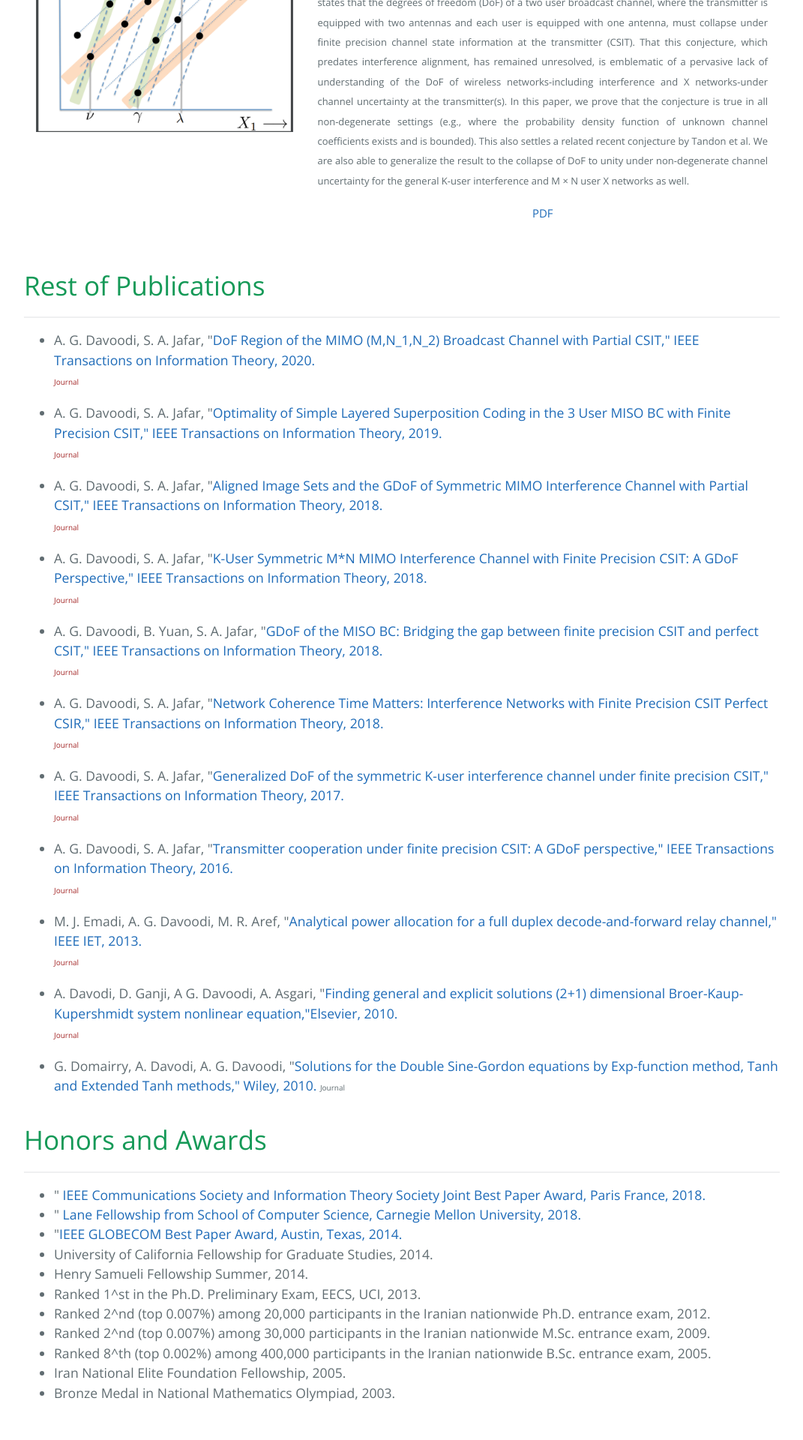
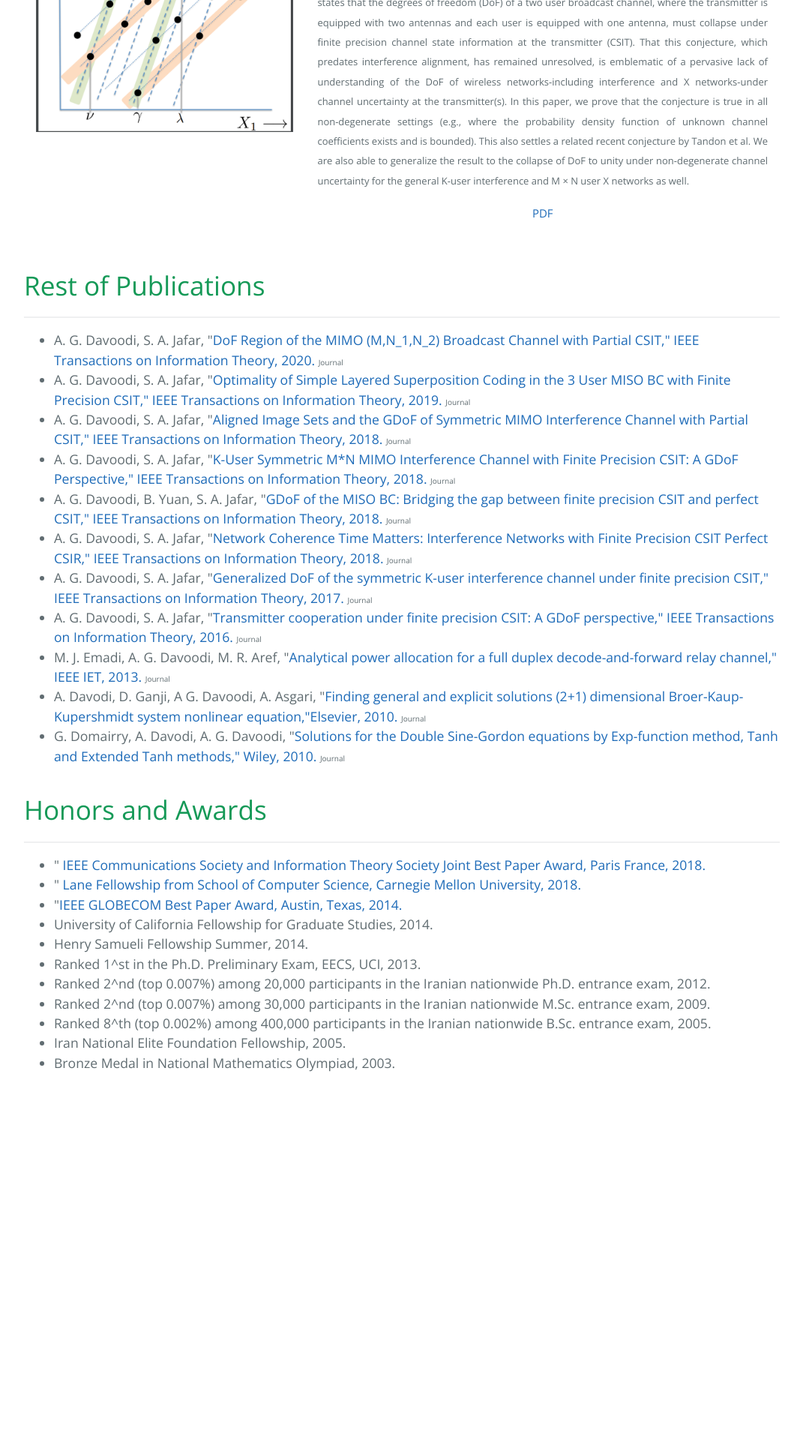
Before and after one commit to arashgholami/arashgholami.github.io, a Jekyll site: the page built from index.md, in a window 1280 px wide. Shown: the part 2347-4267 px from the top of the page at 75% size, without its empty margins (104-1175 px from the left). Built offline with Jekyll 4.4.1, drawn with Linux system fonts in a browser that asks for light colours; after the commit the page ends 3827 px from its top, so only the background shows below that.

Commit message:
Update index.md

```diff
--- a/index.md
+++ b/index.md
@@ -131,16 +131,16 @@ of having the same hash is higher. </font><br>
 * * *
 
 <ul>
-  <li>A. G. Davoodi, S. A. Jafar, "<a href="https://ieeexplore.ieee.org/abstract/document/8849793">DoF Region of the MIMO (M,N_1,N_2) Broadcast Channel with Partial CSIT," IEEE Transactions on Information Theory, 2020. <p style="color:Brown;"> <font style="font-size:10px"> Journal</font></p></a>  </li>
-  <li>A. G. Davoodi, S. A. Jafar, "<a href="https://ieeexplore.ieee.org/abstract/document/8756112">Optimality of Simple Layered Superposition Coding in the 3 User MISO BC with Finite Precision CSIT," IEEE Transactions on Information Theory, 2019. <p style="color:Brown;"> <font style="font-size:10px"> Journal</font></p></a></li>
-  <li>A. G. Davoodi, S. A. Jafar, "<a href="https://ieeexplore.ieee.org/abstract/document/8478408">Aligned Image Sets and the GDoF of Symmetric MIMO Interference Channel with Partial CSIT," IEEE Transactions on Information Theory, 2018. <p style="color:Brown;"> <font style="font-size:10px"> Journal</font></p></a></li>
-     <li>A. G. Davoodi, S. A. Jafar, "<a href="https://ieeexplore.ieee.org/abstract/document/8409477">K-User Symmetric M*N MIMO Interference Channel with Finite Precision CSIT: A GDoF Perspective," IEEE Transactions on Information Theory, 2018. <p style="color:Brown;"> <font style="font-size:10px"> Journal</font></p></a></li>
-     <li>A. G. Davoodi, B. Yuan, S. A. Jafar, "<a href="http://ieeexplore.ieee.org/stamp/stamp.jsp?arnumber=7541508&tag=1">GDoF of the MISO BC: Bridging the gap between finite precision CSIT and perfect CSIT," IEEE Transactions on Information Theory, 2018. <p style="color:Brown;"> <font style="font-size:10px"> Journal</font></p></a></li>
-     <li>A. G. Davoodi, S. A. Jafar, "<a href="https://ieeexplore.ieee.org/abstract/document/8360458">Network Coherence Time Matters: Interference Networks with Finite Precision CSIT Perfect CSIR," IEEE Transactions on Information Theory, 2018. <p style="color:Brown;"> <font style="font-size:10px"> Journal</font></p></a></li>
-   <li>A. G. Davoodi, S. A. Jafar, "<a href="https://ieeexplore.ieee.org/abstract/document/7541510">Generalized DoF of the symmetric K-user interference channel under finite precision CSIT," IEEE Transactions on Information Theory, 2017. <p style="color:Brown;"> <font style="font-size:10px"> Journal</font></p></a></li>
-      <li>A. G. Davoodi, S. A. Jafar, "<a href="https://ieeexplore.ieee.org/abstract/document/7604114">Transmitter cooperation under finite precision CSIT: A GDoF perspective," IEEE Transactions on Information Theory, 2016. <p style="color:Brown;"> <font style="font-size:10px"> Journal</font></p></a></li>
-   <li>M. J. Emadi, A. G. Davoodi, M. R. Aref, "<a href="https://ieeexplore.ieee.org/abstract/document/6555770">Analytical power allocation for a full duplex decode-and-forward relay channel," IEEE IET, 2013. <p style="color:Brown;"> <font style="font-size:10px"> Journal</font></p></a></li>
-   <li>A. Davodi, D. Ganji, A G. Davoodi, A. Asgari, "<a href="https://www.sciencedirect.com/science/article/abs/pii/S0096300309005359">Finding general and explicit solutions (2+1) dimensional Broer-Kaup-Kupershmidt system nonlinear equation,"Elsevier, 2010. <p style="color:Brown;"> <font style="font-size:10px"> Journal</font></p> </a></li>
+  <li>A. G. Davoodi, S. A. Jafar, "<a href="https://ieeexplore.ieee.org/abstract/document/8849793">DoF Region of the MIMO (M,N_1,N_2) Broadcast Channel with Partial CSIT," IEEE Transactions on Information Theory, 2020. </a>  <span class="brownText"> <font style="font-size:10px"> Journal </font></span> </li>
+  <li>A. G. Davoodi, S. A. Jafar, "<a href="https://ieeexplore.ieee.org/abstract/document/8756112">Optimality of Simple Layered Superposition Coding in the 3 User MISO BC with Finite Precision CSIT," IEEE Transactions on Information Theory, 2019. </a>  <span class="brownText"> <font style="font-size:10px"> Journal </font></span> </li>
+  <li>A. G. Davoodi, S. A. Jafar, "<a href="https://ieeexplore.ieee.org/abstract/document/8478408">Aligned Image Sets and the GDoF of Symmetric MIMO Interference Channel with Partial CSIT," IEEE Transactions on Information Theory, 2018. </a>  <span class="brownText"> <font style="font-size:10px"> Journal </font></span> </li>
+     <li>A. G. Davoodi, S. A. Jafar, "<a href="https://ieeexplore.ieee.org/abstract/document/8409477">K-User Symmetric M*N MIMO Interference Channel with Finite Precision CSIT: A GDoF Perspective," IEEE Transactions on Information Theory, 2018. </a>  <span class="brownText"> <font style="font-size:10px"> Journal </font></span> </li>
+     <li>A. G. Davoodi, B. Yuan, S. A. Jafar, "<a href="http://ieeexplore.ieee.org/stamp/stamp.jsp?arnumber=7541508&tag=1">GDoF of the MISO BC: Bridging the gap between finite precision CSIT and perfect CSIT," IEEE Transactions on Information Theory, 2018. </a>  <span class="brownText"> <font style="font-size:10px"> Journal </font></span> </li>
+     <li>A. G. Davoodi, S. A. Jafar, "<a href="https://ieeexplore.ieee.org/abstract/document/8360458">Network Coherence Time Matters: Interference Networks with Finite Precision CSIT Perfect CSIR," IEEE Transactions on Information Theory, 2018. </a>  <span class="brownText"> <font style="font-size:10px"> Journal </font></span> </li>
+   <li>A. G. Davoodi, S. A. Jafar, "<a href="https://ieeexplore.ieee.org/abstract/document/7541510">Generalized DoF of the symmetric K-user interference channel under finite precision CSIT," IEEE Transactions on Information Theory, 2017. </a>  <span class="brownText"> <font style="font-size:10px"> Journal </font></span> </li>
+      <li>A. G. Davoodi, S. A. Jafar, "<a href="https://ieeexplore.ieee.org/abstract/document/7604114">Transmitter cooperation under finite precision CSIT: A GDoF perspective," IEEE Transactions on Information Theory, 2016. </a>  <span class="brownText"> <font style="font-size:10px"> Journal </font></span> </li>
+   <li>M. J. Emadi, A. G. Davoodi, M. R. Aref, "<a href="https://ieeexplore.ieee.org/abstract/document/6555770">Analytical power allocation for a full duplex decode-and-forward relay channel," IEEE IET, 2013. </a>  <span class="brownText"> <font style="font-size:10px"> Journal </font></span> </li>
+   <li>A. Davodi, D. Ganji, A G. Davoodi, A. Asgari, "<a href="https://www.sciencedirect.com/science/article/abs/pii/S0096300309005359">Finding general and explicit solutions (2+1) dimensional Broer-Kaup-Kupershmidt system nonlinear equation,"Elsevier, 2010. </a>  <span class="brownText"> <font style="font-size:10px"> Journal </font></span> </li>
    <li> G. Domairry, A. Davodi, A. G. Davoodi, "<a  href="https://onlinelibrary.wiley.com/doi/abs/10.1002/num.20440">Solutions for the Double Sine-Gordon equations by Exp-function method, Tanh and Extended Tanh methods," Wiley, 2010. </a>  <span class="brownText"> <font style="font-size:10px"> Journal </font></span> </li>
 </ul>
 
```
